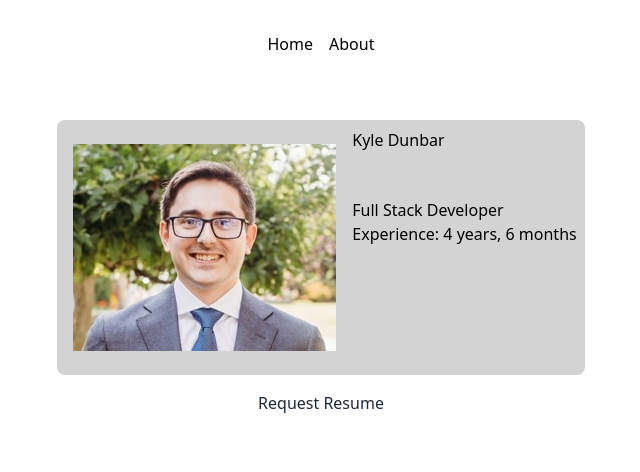
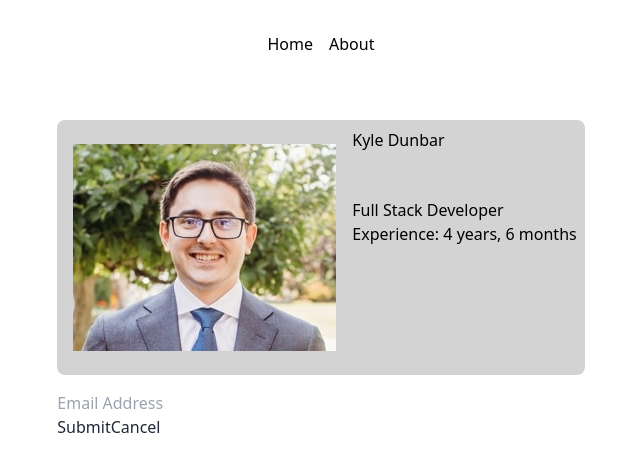
Before and after one commit to fullstackdev-us/kyle-pro, a Vue app: page /#/ in a window 1280 px wide. Both pictures are taken after a click on the button "Request Resume". Shown: the top 472 px of the page, without its empty margins (319-959 px from the left). Built offline with nearby package versions, Linux system fonts and the light colour scheme; some icons are missing.

Commit message:
Working on the resume form

```diff
--- a/src/components/request-resume-form.vue
+++ b/src/components/request-resume-form.vue
@@ -1,15 +1,35 @@
 <template>
   <div class="resume-form">
-    <button class="btn btn-primary">Request Resume</button>
-    <!-- <form v-if="showRequestForm" @submit.prevent="requestResume">
-      <label>Your Email Address:</label>
-      <input type="email" v-model="requestEmailAddress">
-      <button type="submit" :disabled="!requestEmailAddress">Submit</button>
-    </form> -->
+    <button v-if="!requesting" @click="requestResume" class="btn btn-primary">Request Resume</button>
+    <div class="grid gap-3" v-else>
+      <input  v-model="email" type="text" placeholder="Email Address" class="input input-bordered w-full" />
+      <div class="grid grid-cols-2 gap-2">
+        <button @click="requestResume" class="btn btn-primary">Submit</button>
+        <button @click="cancelRequestResume" class="btn btn-primary">Cancel</button>
+      </div>
+    </div>
   </div>
 </template>
 
-<script setup lang="ts"></script>
+<script setup lang="ts">
+import { ref } from 'vue';
+
+const email = ref('')
+const requesting = ref(false);
+
+const requestResume = () => {
+  requesting.value = true;
+}
+
+const cancelRequestResume = () => {
+  requesting.value = false;
+}
+
+const submitEmail = () => {
+  console.log(email.value)
+  requesting.value = false;
+}
+</script>
 
 <style lang="scss">
 .resume-form {
```
